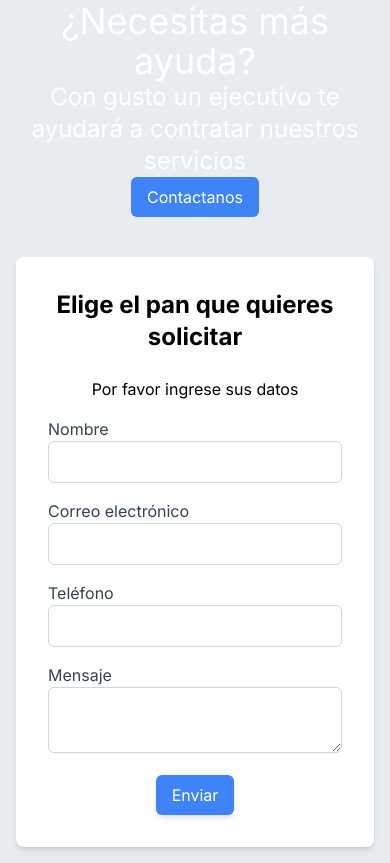
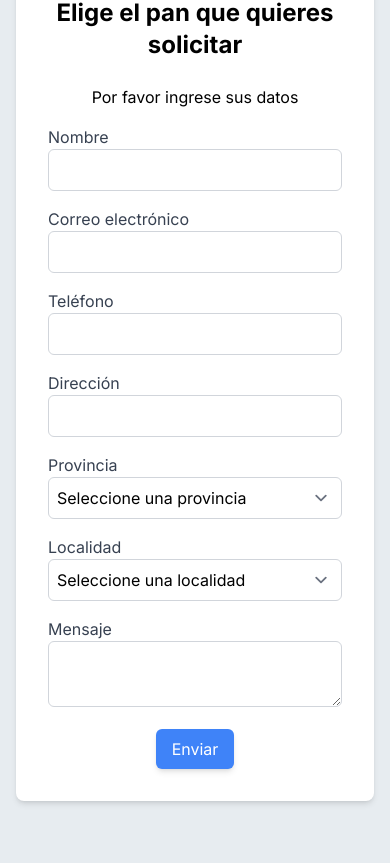
Before and after one commit to andreschunior/frontend, a Next.js app in the folder proyectofinal-henry/: page /home in a window 390 px wide. Shown: the part 2878-3741 px from the top of the page. After the commit the page ends 3695 px from the top, so only its background shows below. Built offline with nearby package versions, Linux system fonts and the light colour scheme.

Commit message:
actualizacion proyecto final, se agregaron los datos faltantes al formulario, se agregaron las provincias y las localidades

```diff
--- a/proyectofinal-henry/src/Components/SolicitudServicio/FormServicio.tsx
+++ b/proyectofinal-henry/src/Components/SolicitudServicio/FormServicio.tsx
@@ -1,13 +1,145 @@
-import React from "react";
+"use client";
+import React, { useState, useEffect } from "react";
+
+// Define el tipo para las provincias
+type Provincia =
+  | "Buenos Aires"
+  | "Catamarca"
+  | "Chaco"
+  | "Chubut"
+  | "CABA"
+  | "Córdoba"
+  | "Corrientes"
+  | "Entre Ríos"
+  | "Formosa"
+  | "Jujuy"
+  | "La Pampa"
+  | "La Rioja"
+  | "Mendoza"
+  | "Misiones"
+  | "Neuquén"
+  | "Río Negro"
+  | "Salta"
+  | "San Juan"
+  | "San Luis"
+  | "Santa Cruz"
+  | "Santa Fe"
+  | "Santiago del Estero"
+  | "Tierra del Fuego"
+  | "Tucumán";
+
+// Define el tipo para las localidades
+type Localidades = {
+  [key in Provincia]: string[];
+};
 
 export const FormServicio: React.FC = () => {
+  // Lista de provincias de Argentina
+  const provincias: Provincia[] = [
+    "Buenos Aires",
+    "Catamarca",
+    "Chaco",
+    "Chubut",
+    "CABA",
+    "Córdoba",
+    "Corrientes",
+    "Entre Ríos",
+    "Formosa",
+    "Jujuy",
+    "La Pampa",
+    "La Rioja",
+    "Mendoza",
+    "Misiones",
+    "Neuquén",
+    "Río Negro",
+    "Salta",
+    "San Juan",
+    "San Luis",
+    "Santa Cruz",
+    "Santa Fe",
+    "Santiago del Estero",
+    "Tierra del Fuego",
+    "Tucumán",
+  ];
+
+  // Lista de localidades por provincia
+  const localidades: Localidades = {
+    "Buenos Aires": [
+      "La Plata",
+      "Mar del Plata",
+      "Bahía Blanca",
+      "Lomas de Zamora",
+      "Tigre",
+    ],
+    CABA: ["Buenos Aires"],
+    Córdoba: [
+      "Córdoba",
+      "Villa María",
+      "Río Cuarto",
+      "San Francisco",
+      "Alta Gracia",
+    ],
+    Catamarca: [
+      "San Fernando del Valle de Catamarca",
+      "Belén",
+      "Fiambalá",
+      "Chilecito",
+    ],
+    Chaco: ["Resistencia", "Charata", "Saenz Peña", "Pcia. Roque Sáenz Peña"],
+    Chubut: ["Rawson", "Comodoro Rivadavia", "Trelew", "Puerto Madryn"],
+    Corrientes: ["Corrientes", "Goya", "Mercedes", "Paso de los Libres"],
+    "Entre Ríos": ["Paraná", "Concordia", "Gualeguaychú", "Colón"],
+    Formosa: ["Formosa", "Clorinda", "El Colorado", "Pirané"],
+    Jujuy: [
+      "San Salvador de Jujuy",
+      "Palpalá",
+      "Libertador General San Martín",
+    ],
+    "La Pampa": ["Santa Rosa", "General Pico", "Realicó"],
+    "La Rioja": ["La Rioja", "Chamical", "Chilecito"],
+    Mendoza: ["Mendoza", "San Rafael", "Malargüe", "Godoy Cruz"],
+    Misiones: ["Posadas", "Eldorado", "Oberá"],
+    Neuquén: [
+      "Neuquén",
+      "San Martín de los Andes",
+      "Caviahue",
+      "Villa La Angostura",
+    ],
+    "Río Negro": ["Viedma", "San Carlos de Bariloche", "General Roca"],
+    Salta: ["Salta", "Orán", "Tartagal"],
+    "San Juan": ["San Juan", "Jáchal", "Albardón"],
+    "San Luis": ["San Luis", "Villa Mercedes", "El Trapiche"],
+    "Santa Cruz": ["Río Gallegos", "El Calafate", "Caleta Olivia"],
+    "Santa Fe": ["Santa Fe", "Rosario", "Rafaela", "Venado Tuerto"],
+    "Santiago del Estero": [
+      "Santiago del Estero",
+      "La Banda",
+      "Termas de Río Hondo",
+    ],
+    "Tierra del Fuego": ["Ushuaia", "Río Grande", "Tolhuin"],
+    Tucumán: ["San Miguel de Tucumán", "Concepción", "Tafí Viejo"],
+  };
+  const [selectedProvincia, setSelectedProvincia] = useState<Provincia | "">(
+    ""
+  );
+  const [localidadesDisponibles, setLocalidadesDisponibles] = useState<
+    string[]
+  >([]);
+
+  useEffect(() => {
+    if (selectedProvincia) {
+      setLocalidadesDisponibles(localidades[selectedProvincia] || []);
+    } else {
+      setLocalidadesDisponibles([]);
+    }
+  }, [selectedProvincia]);
+
   return (
-    <>
     <div className="bg-white p-8 rounded-lg shadow-md w-full max-w-lg mx-auto lg:ml-auto lg:w-1/3">
-        <h1 className="text-2xl font-bold text-center mb-6">
+      <h1 className="text-2xl font-bold text-black text-center mb-6">
         Elige el pan que quieres solicitar
       </h1>
-        <p className="text-center mb-4">Por favor ingrese sus datos</p>
+      <p className="text-black text-center mb-4">Por favor ingrese sus datos</p>
       <form className="space-y-4 max-h-screen">
         <div>
           <label htmlFor="nombre" className="block text-gray-700">
@@ -43,6 +175,52 @@ export const FormServicio: React.FC = () => {
           />
         </div>
         <div>
+          <label htmlFor="direccion" className="block text-gray-700">
+            Dirección
+          </label>
+          <input
+            type="text"
+            id="direccion"
+            className="w-full p-2 border border-gray-300 rounded-md"
+            required
+          />
+        </div>
+        <div>
+          <label htmlFor="provincia" className="block text-gray-700">
+            Provincia
+          </label>
+          <select
+            id="provincia"
+            className="w-full p-2 border border-gray-300 rounded-md"
+            onChange={(e) => setSelectedProvincia(e.target.value as Provincia)}
+            required
+          >
+            <option value="">Seleccione una provincia</option>
+            {provincias.map((provincia) => (
+              <option key={provincia} value={provincia}>
+                {provincia}
+              </option>
+            ))}
+          </select>
+        </div>
+        <div>
+          <label htmlFor="localidad" className="block text-gray-700">
+            Localidad
+          </label>
+          <select
+            id="localidad"
+            className="w-full p-2 border border-gray-300 rounded-md"
+            required
+          >
+            <option value="">Seleccione una localidad</option>
+            {localidadesDisponibles.map((localidad) => (
+              <option key={localidad} value={localidad}>
+                {localidad}
+              </option>
+            ))}
+          </select>
+        </div>
+        <div>
           <label htmlFor="mensaje" className="block text-gray-700">
             Mensaje
           </label>
@@ -62,6 +240,5 @@ export const FormServicio: React.FC = () => {
         </div>
       </form>
     </div>
-    </>
   );
 };
--- a/proyectofinal-henry/src/Components/banner/Banner.tsx
+++ b/proyectofinal-henry/src/Components/banner/Banner.tsx
@@ -4,8 +4,8 @@ import banner from "../../../pics/banner1.svg";
 export const Banner: React.FC = () => {
   return (
     <>
-      <div className="w-full h-auto">
-        <img src={banner.src} alt="" />
+      <div className="hidden sm:block w-full h-auto">
+        <img src={banner.src} alt="Banner" className="w-full h-auto" />
       </div>
     </>
   );
--- a/proyectofinal-henry/src/app/herramientas/page.tsx
+++ b/proyectofinal-henry/src/app/herramientas/page.tsx
@@ -7,6 +7,7 @@ import { TextoCentral } from "@/Components/TextoGeneralCentrado/TextoCentral";
 import Boton from "../../../pics/BotonTestVelocidad.svg";
 
 import React from "react";
+import Link from "next/link";
 
 const Home: React.FC = () => {
   return (
@@ -18,11 +19,11 @@ const Home: React.FC = () => {
       <TituloPlanesInternet title="Test de Velocidad " />
       <TextoCentral texto="Sigue los siguientes pasos para poder probar tu conexion de internet " />
       <br />
-      <a href="#">
+      <Link href="https://www.nperf.com/es/">
         <div className="flex justify-center">
           <BotonPagos Imagen={Boton} />
         </div>
-      </a>
+      </Link>
       <br />
       <TituloPlanesInternet title="¿Qué debo hacer?" />
       <Carrousel />
```
Lines whose indentation alone changed are shown as unchanged.
